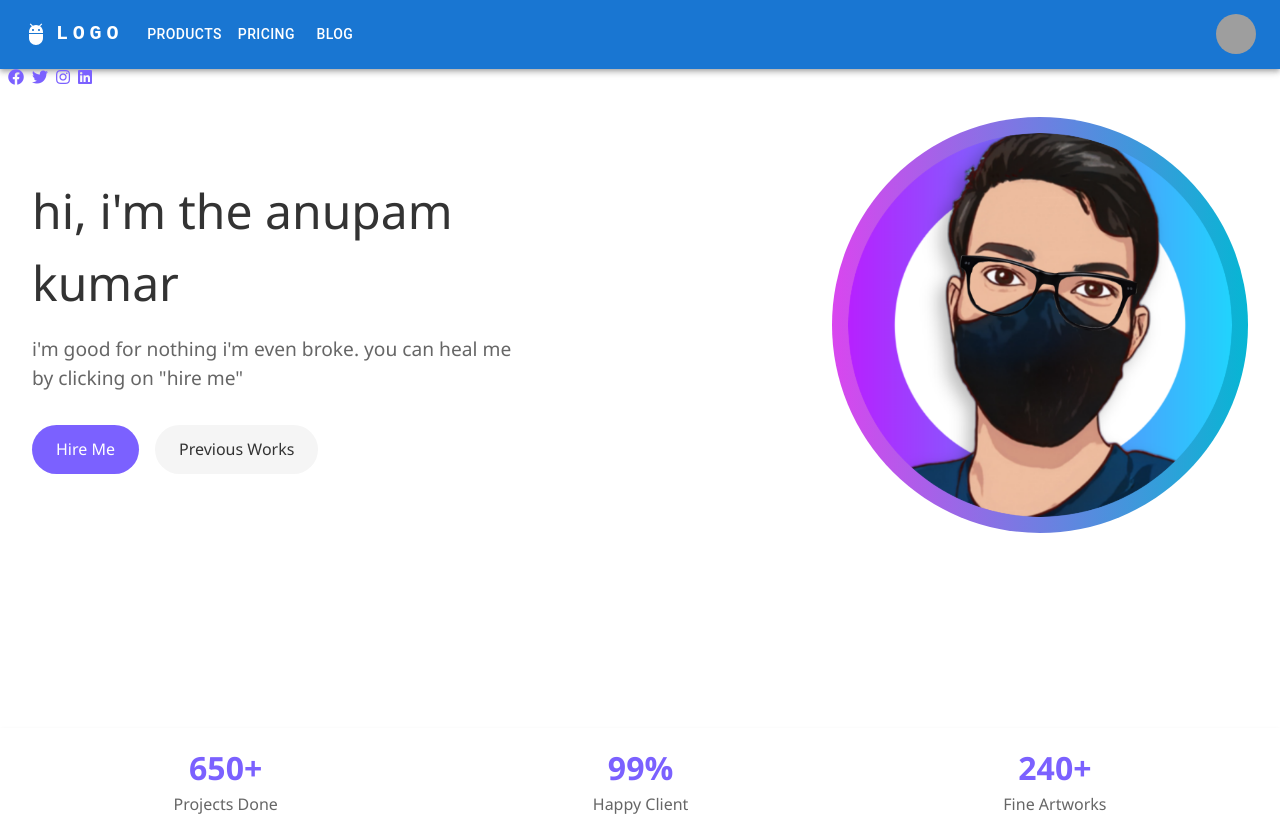
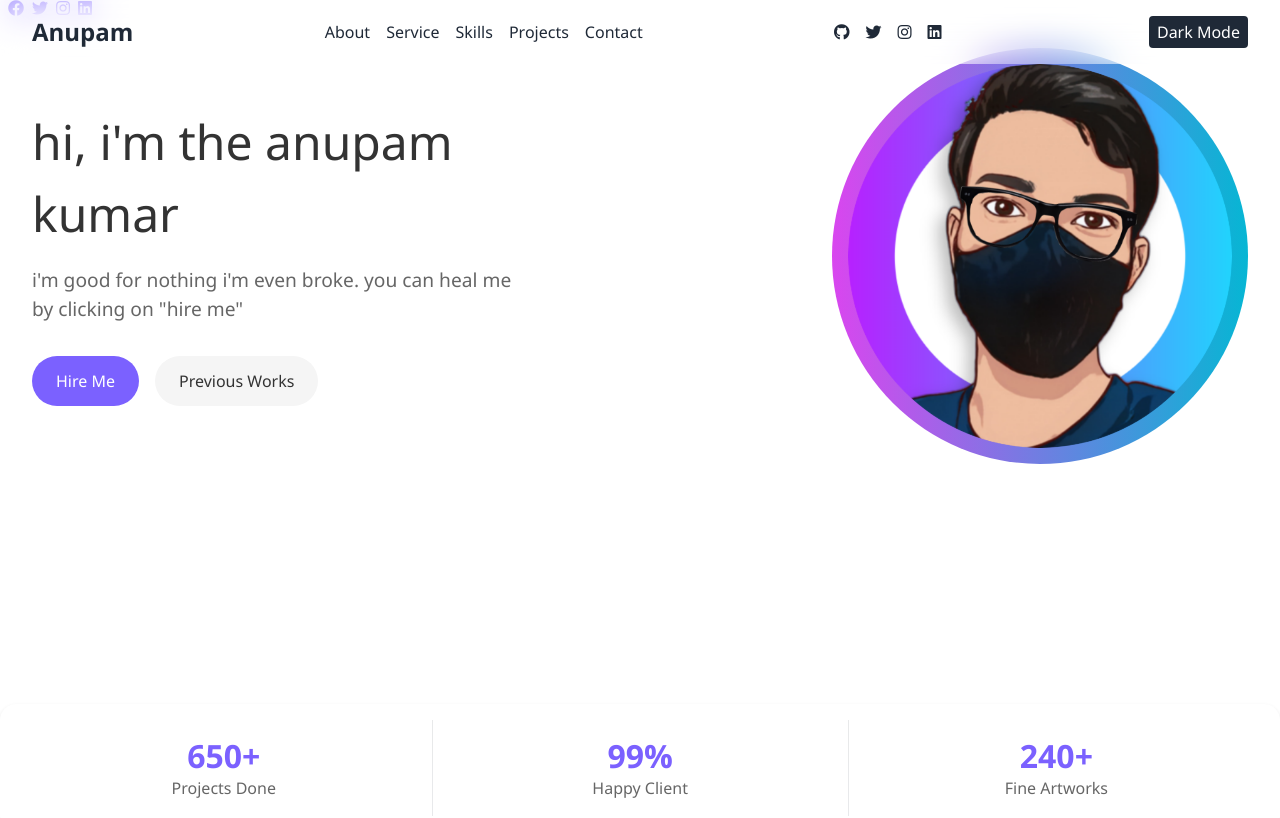
Before and after one commit to jerrygems/DevPortfollio, a React (Create React App) app in the folder dev-portfollio/: page / in a window 1280 px wide. Shown: the top 818 px of the page. Built offline with nearby package versions, Linux system fonts and the light colour scheme; grey boxes are pictures that could not be loaded.

Commit message:
dark mode added

```diff
--- a/dev-portfollio/package.json
+++ b/dev-portfollio/package.json
@@ -46,6 +46,7 @@
   },
   "devDependencies": {
     "autoprefixer": "^10.4.18",
+    "daisyui": "^4.7.3",
     "postcss": "^8.4.35",
     "tailwindcss": "^3.4.1"
   }
--- a/dev-portfollio/public/index.html
+++ b/dev-portfollio/public/index.html
@@ -29,6 +29,11 @@
       rel="stylesheet"
       href="https://cdnjs.cloudflare.com/ajax/libs/font-awesome/5.15.3/css/all.min.css"
     />
+    <link
+      href="https://cdn.jsdelivr.net/npm/daisyui@4.7.3/dist/full.min.css"
+      rel="stylesheet"
+      type="text/css"
+    />
     <script src="https://cdn.tailwindcss.com"></script>
   </head>
   <body>
--- a/dev-portfollio/src/comps/NavBar.js
+++ b/dev-portfollio/src/comps/NavBar.js
@@ -1,156 +1,87 @@
-import * as React from 'react';
-import AppBar from '@mui/material/AppBar';
-import Box from '@mui/material/Box';
-import Toolbar from '@mui/material/Toolbar';
-import IconButton from '@mui/material/IconButton';
-import Typography from '@mui/material/Typography';
-import Menu from '@mui/material/Menu';
-import MenuIcon from '@mui/icons-material/Menu';
-import Container from '@mui/material/Container';
-import Avatar from '@mui/material/Avatar';
-import Button from '@mui/material/Button';
-import Tooltip from '@mui/material/Tooltip';
-import MenuItem from '@mui/material/MenuItem';
-import AdbIcon from '@mui/icons-material/Adb';
+// import React from "react";
+import React, { useState, useEffect } from "react";
+// import { useState, useEffect } from "react";
 
-const pages = ['Products', 'Pricing', 'Blog'];
-const settings = ['Profile', 'Account', 'Dashboard', 'Logout'];
+const NavBar = () => {
+  const [darkMode, setDarkMode] = useState(
+    localStorage.getItem("darkMode")
+      ? localStorage.getItem("darkMode")
+      : "light"
+  );
+  const toggle = () => {
+    if (darkMode === "dark") {
+      setDarkMode("light");
+    } else {
+      setDarkMode("dark");
+    }
+  };
+  useEffect(() => {
+    localStorage.setItem("darkMode", darkMode);
+    const localtheme = localStorage.getItem("darkMode");
+    document.querySelector("html").setAttribute("data-theme", localtheme);
+  }, [darkMode]);
 
-function NavBar() {
-  // const [anchorElNav, setAnchorElNav] = React.useState < null | HTMLElement > (null);
-  // const [anchorElUser, setAnchorElUser] = React.useState < null | HTMLElement > (null);
-  // const handleOpenNavMenu = (event: React.MouseEvent<HTMLElement>) => {
-  //   setAnchorElNav(event.currentTarget);
-  // };
-  // const handleOpenUserMenu = (event: React.MouseEvent<HTMLElement>) => {
-  //   setAnchorElUser(event.currentTarget);
-  // };
+  return (
+    <nav className="fixed top-0 left-0 right-0 z-50 backdrop-filter backdrop-blur-lg bg-white/30 py-4 px-8">
+      <div className="flex items-center justify-between">
+        <div className="text-2xl font-bold text-gray-800">Anupam</div>
+        <ul className="flex space-x-4 text-gray-800">
+          <li className="hover:text-purple-600 text-gray-800 hover:text-purple-600 transition duration-300 cursor-pointer">
+            About
+          </li>
+          <li className="hover:text-purple-600 text-gray-800 hover:text-purple-600 transition duration-300 cursor-pointer">
+            Service
+          </li>
+          <li className="hover:text-purple-600 text-gray-800 hover:text-purple-600 transition duration-300 cursor-pointer">
+            Skills
+          </li>
+          <li className="hover:text-purple-600 text-gray-800 hover:text-purple-600 transition duration-300 cursor-pointer">
+            Projects
+          </li>
+          <li className="hover:text-purple-600 text-gray-800 hover:text-purple-600 transition duration-300 cursor-pointer">
+            Contact
+          </li>
+        </ul>
+        <div className="flex space-x-4">
+          <a
+            href="https://github.com/theanupamkumar1"
+            target="_blank"
+            rel="noopener noreferrer"
+          >
+            <i className="fab fa-github text-gray-800 hover:text-purple-600 text-gray-800 hover:text-purple-600 transition duration-300 cursor-pointer"></i>
+          </a>
+          <a
+            href="https://twitter.com/the_anupamkumar"
+            target="_blank"
+            rel="noopener noreferrer"
+          >
+            <i className="fab fa-twitter text-gray-800 hover:text-purple-600 text-gray-800 hover:text-purple-600 transition duration-300 cursor-pointer"></i>
+          </a>
+          <a
+            href="https://instagram.com/the_anupam_kumar"
+            target="_blank"
+            rel="noopener noreferrer"
+          >
+            <i className="fab fa-instagram text-gray-800 hover:text-purple-600 text-gray-800 hover:text-purple-600 transition duration-300 cursor-pointer"></i>
+          </a>
+          <a
+            href="https://linkedin.com/in/theanupamkumar1"
+            target="_blank"
+            rel="noopener noreferrer"
+          >
+            <i className="fab fa-linkedin text-gray-800 hover:text-purple-600 text-gray-800 hover:text-purple-600 transition duration-300 cursor-pointer"></i>
+          </a>
+        </div>
 
-  // const handleCloseNavMenu = () => {
-  //   setAnchorElNav(null);
-  // };
+        <button
+          className="ml-4 bg-gray-800 text-white rounded px-2 py-1"
+          onClick={toggle}
+        >
+          Dark Mode
+        </button>
+      </div>
+    </nav>
+  );
+};
 
-  // const handleCloseUserMenu = () => {
-  //   setAnchorElUser(null);
-  // };
-  return (
-    <AppBar position="static">
-      <Container maxWidth="xl">
-        <Toolbar disableGutters>
-          <AdbIcon sx={{ display: { xs: 'none', md: 'flex' }, mr: 1 }} />
-          <Typography
-            variant="h6"
-            noWrap
-            component="a"
-            href="#app-bar-with-responsive-menu"
-            sx={{
-              mr: 2,
-              display: { xs: 'none', md: 'flex' },
-              fontFamily: 'monospace',
-              fontWeight: 700,
-              letterSpacing: '.3rem',
-              color: 'inherit',
-              textDecoration: 'none',
-            }}
-          >
-            LOGO
-          </Typography>
-
-          <Box sx={{ flexGrow: 1, display: { xs: 'flex', md: 'none' } }}>
-            <IconButton
-              size="large"
-              aria-label="account of current user"
-              aria-controls="menu-appbar"
-              aria-haspopup="true"
-              color="inherit"
-            >
-              <MenuIcon />
-            </IconButton>
-            <Menu
-              id="menu-appbar"
-              // anchorEl={anchorElNav}
-              anchorOrigin={{
-                vertical: 'bottom',
-                horizontal: 'left',
-              }}
-              keepMounted
-              transformOrigin={{
-                vertical: 'top',
-                horizontal: 'left',
-              }}
-              // open={Boolean(anchorElNav)}
-              sx={{
-                display: { xs: 'block', md: 'none' },
-              }}
-            >
-              {pages.map((page) => (
-                <MenuItem key={page} >
-                  <Typography textAlign="center">{page}</Typography>
-                </MenuItem>
-              ))}
-            </Menu>
-          </Box>
-          <AdbIcon sx={{ display: { xs: 'flex', md: 'none' }, mr: 1 }} />
-          <Typography
-            variant="h5"
-            noWrap
-            component="a"
-            href="#app-bar-with-responsive-menu"
-            sx={{
-              mr: 2,
-              display: { xs: 'flex', md: 'none' },
-              flexGrow: 1,
-              fontFamily: 'monospace',
-              fontWeight: 700,
-              letterSpacing: '.3rem',
-              color: 'inherit',
-              textDecoration: 'none',
-            }}
-          >
-            LOGO
-          </Typography>
-          <Box sx={{ flexGrow: 1, display: { xs: 'none', md: 'flex' } }}>
-            {pages.map((page) => (
-              <Button
-                key={page}
-                sx={{ my: 2, color: 'white', display: 'block' }}
-              >
-                {page}
-              </Button>
-            ))}
-          </Box>
-
-          <Box sx={{ flexGrow: 0 }}>
-            <Tooltip title="Open settings">
-              <IconButton sx={{ p: 0 }}>
-                <Avatar alt="Remy Sharp" src="/static/images/avatar/2.jpg" />
-              </IconButton>
-            </Tooltip>
-            <Menu
-              sx={{ mt: '45px' }}
-              id="menu-appbar"
-              // anchorEl={anchorElUser}
-              anchorOrigin={{
-                vertical: 'top',
-                horizontal: 'right',
-              }}
-              keepMounted
-              transformOrigin={{
-                vertical: 'top',
-                horizontal: 'right',
-              }}
-              // open={Boolean(anchorElUser)}
-            >
-              {settings.map((setting) => (
-                <MenuItem key={setting}>
-                  <Typography textAlign="center">{setting}</Typography>
-                </MenuItem>
-              ))}
-            </Menu>
-          </Box>
-        </Toolbar>
-      </Container>
-    </AppBar>
-  );
-}
 export default NavBar;
--- a/dev-portfollio/src/comps/layout/Layout.js
+++ b/dev-portfollio/src/comps/layout/Layout.js
@@ -9,6 +9,7 @@ import HeroSection from "../Herosection";
 import Services from "../../pages/home/Services";
 import Projects from "../../pages/home/Projects";
 import Skills from "../../pages/home/Skills";
+import ContactMe from "../../pages/home/Contect";
 
 const Layout = () => {
   return (
@@ -28,6 +29,9 @@ const Layout = () => {
       <div>
         <Skills />
       </div>
+      <div>
+        <ContactMe />
+      </div>
     </>
   );
 };
--- /dev/null
+++ b/dev-portfollio/src/comps/layout/darkmode.css
@@ -0,0 +1,13 @@
+/* darkmode.css */
+body[data-theme='dark'] {
+    background-color: #333;
+    color: #fff;
+  }
+
+  body[data-theme='dark'] .navbar {
+    background-color: #444;
+  }
+
+  body[data-theme='dark'] .hero-section {
+    background-color: #555;
+  }
--- /dev/null
+++ b/dev-portfollio/src/pages/home/Contect.js
@@ -0,0 +1,104 @@
+import React, { useState } from "react";
+
+const ContactMe = () => {
+  const [formData, setFormData] = useState({
+    name: "",
+    email: "",
+    subject: "",
+    message: "",
+  });
+
+  const handleChange = (e) => {
+    setFormData({ ...formData, [e.target.name]: e.target.value });
+  };
+
+  const handleSubmit = (e) => {
+    e.preventDefault();
+    // Handle form submission logic here
+    console.log(formData);
+    // Reset form data after submission
+    setFormData({
+      name: "",
+      email: "",
+      subject: "",
+      message: "",
+    });
+  };
+
+  return (
+    <div className="bg-black text-white py-16">
+      <div className="max-w-4xl mx-auto px-4">
+        <h2 className="text-3xl font-bold mb-4">Get in Touch</h2>
+        <div className="h-1 bg-green-500 mb-8"></div>
+        <div className="flex flex-col md:flex-row">
+          <div className="md:w-1/2 mb-8 md:mb-0">
+            <h3 className="text-xl font-semibold mb-4">Message Me</h3>
+            <form onSubmit={handleSubmit} className="space-y-4">
+              <input
+                type="text"
+                name="name"
+                placeholder="Name"
+                value={formData.name}
+                onChange={handleChange}
+                className="w-full px-4 py-2 bg-gray-800 text-white rounded"
+              />
+              <input
+                type="email"
+                name="email"
+                placeholder="Email"
+                value={formData.email}
+                onChange={handleChange}
+                className="w-full px-4 py-2 bg-gray-800 text-white rounded"
+              />
+              <input
+                type="text"
+                name="subject"
+                placeholder="Subject"
+                value={formData.subject}
+                onChange={handleChange}
+                className="w-full px-4 py-2 bg-gray-800 text-white rounded"
+              />
+              <textarea
+                name="message"
+                placeholder="Message"
+                value={formData.message}
+                onChange={handleChange}
+                className="w-full px-4 py-2 bg-gray-800 text-white rounded"
+              ></textarea>
+              <button
+                type="submit"
+                className="bg-green-500 text-white px-6 py-2 rounded"
+              >
+                Send Message
+              </button>
+            </form>
+          </div>
+          <div className="md:w-1/2 md:pl-8">
+            <p className="mb-6">
+              Always available for freelance work if the right project comes
+              along. Feel free to contact me!
+            </p>
+            <div className="flex items-center mb-4">
+              <i className="fas fa-user text-green-500 mr-2"></i>
+              <span>Sahil Singh</span>
+            </div>
+            <div className="flex items-center mb-4">
+              <i className="fas fa-map-marker-alt text-green-500 mr-2"></i>
+              <span>Jaipur (RAJ), INDIA.</span>
+            </div>
+            <div className="flex items-center mb-4">
+              <i className="fas fa-phone text-green-500 mr-2"></i>
+              <span>+91 9413558876</span>
+            </div>
+            <div className="flex items-center">
+              <i className="fas fa-envelope text-green-500 mr-2"></i>
+              <span>sinnucompact@gmail.com</span>
+            </div>
+          </div>
+        </div>
+      </div>
+    </div>
+  );
+};
+
+export default ContactMe;
--- a/dev-portfollio/tailwind.config.js
+++ b/dev-portfollio/tailwind.config.js
@@ -4,5 +4,8 @@ module.exports = {
   theme: {
     extend: {},
   },
-  plugins: [],
+  plugins: [require("daisyui")],
+  daisyui: {
+    themes: ["light", "dark", "cupcake"],
+  },
 };
```
Also changed, not shown: dev-portfollio/src/index.js (+7 -6 lines), 1 other file (tests, documents, lock files or other folders).
